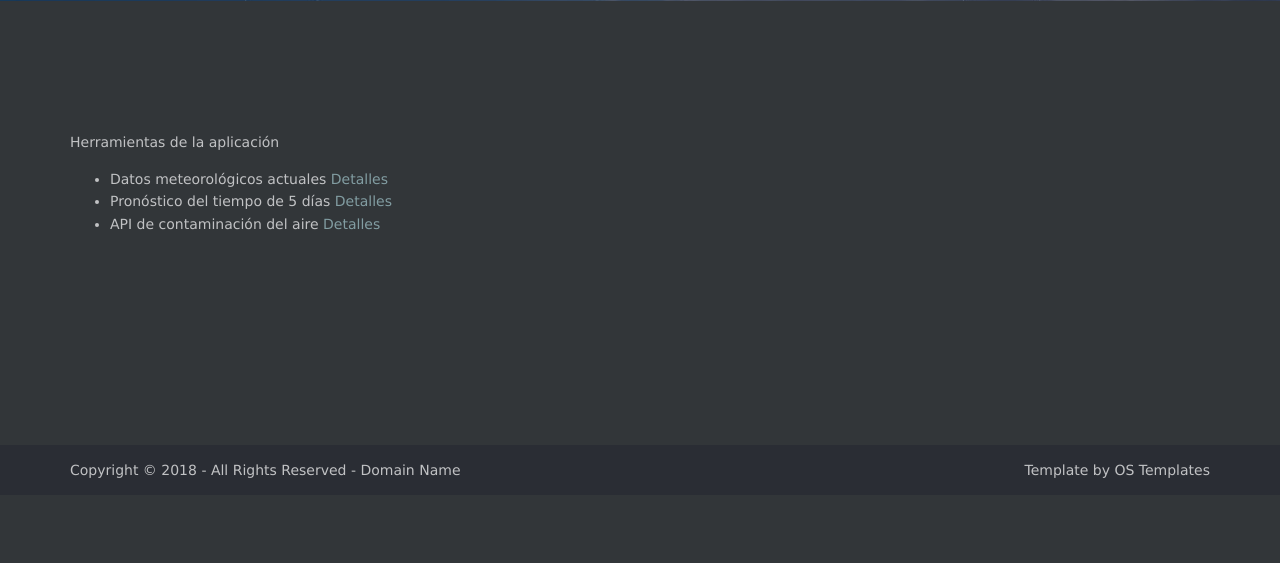
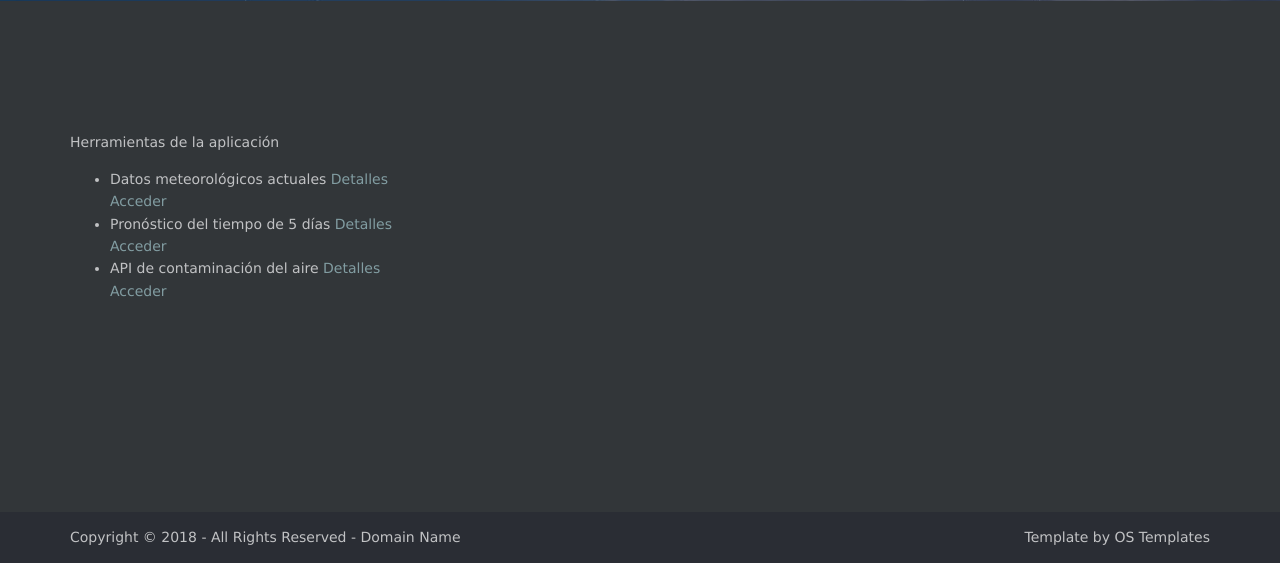
Before and after one commit to Felg-Ts/Practica-Final-API, a Flask app: page / in a window 1280 px wide. Shown: the part 683-1246 px from the top of the page. Before the commit the page ends 1161 px from the top, so only its background shows below. Run offline with Flask 2, Linux system fonts and the light colour scheme.

```diff
--- a/templates/inicio.html
+++ b/templates/inicio.html
@@ -7,9 +7,9 @@
 <div>
     <p>Herramientas de la aplicación</p>
     <ul>
-        <li>Datos meteorológicos actuales <a href="/detalles/dma"> Detalles</a></li>
-        <li>Pronóstico del tiempo de 5 días <a href="/detalles/ptdd">Detalles</a></li></li>
-        <li>API de contaminación del aire <a href="/detalles/acda">Detalles</a></li></li>
+        <li>Datos meteorológicos actuales <a href="/detalles/dma"> Detalles</a> <a href="/detalles/dma"> Acceder</a></li>
+        <li>Pronóstico del tiempo de 5 días <a href="/detalles/ptdd">Detalles</a> <a href="/detalles/ptdd"> Acceder</a></li></li>
+        <li>API de contaminación del aire <a href="/detalles/acda">Detalles</a> <a href="/detalles/acda"> Acceder</a></li></li>
     </ul>
 </div>
 {% endblock %}
```
